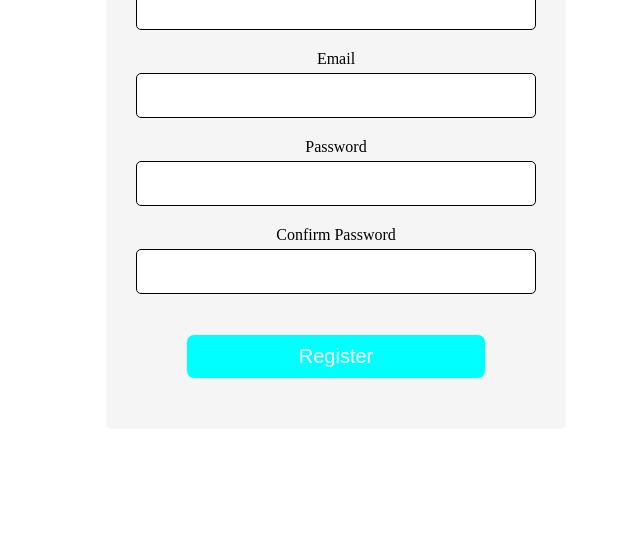
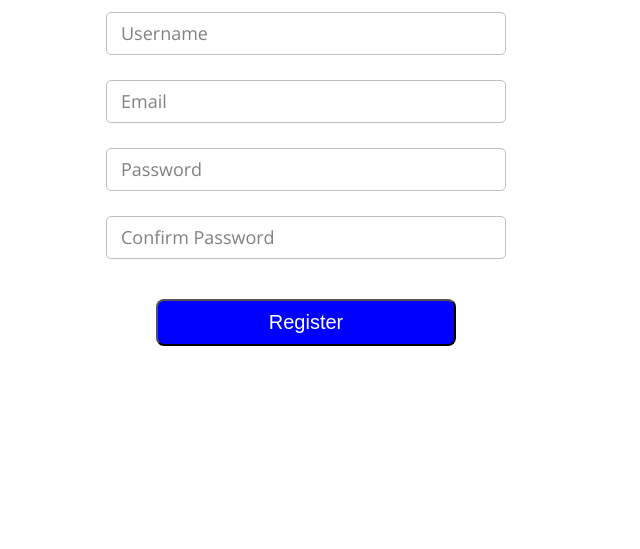
Before and after one commit to Ingenium9/RegisterationForm, a plain HTML site: page index.html in a window 1280 px wide. Shown: the part 267-816 px from the top of the page, without its empty margins (334-974 px from the left). Drawn offline with nearby package versions, Linux system fonts and the light colour scheme.

Commit message:
Changed the form interface

```diff
--- a/index.html
+++ b/index.html
@@ -6,7 +6,7 @@
     <meta name="viewport" content="width=device-width, initial-scale=1.0" />
     <link rel="stylesheet" href="styles.css" />
     <script src="script.js"></script>
-    <title>Registeration Form</title>
+    <title>Registration Form</title>
 </head>
 
 <body>
@@ -15,25 +15,28 @@
             <h1>Register</h1>
             <div class="input-group">
                 <label for="username">Username</label>
-                <input type="text" id="username" name="username" />
+                <input type="text" id="username" name="username" required/>
                 <div class="error"></div>
             </div>
             <div class="input-group">
                 <label for="email">Email</label>
-                <input type="text" id="email" name="email" />
+                <input type="email" id="email" name="email" required/>
                 <div class="error"></div>
             </div>
             <div class="input-group">
-                <label for="password">Password</label>
-                <input type="password" id="pass" name="pass" />
+                <label for="pass">Password</label>
+                <input type="password" id="pass" name="pass" required/>
                 <div class="error"></div>
             </div>
             <div class="input-group">
                 <label for="cpass">Confirm Password</label>
-                <input type="text" id="cpass" name="cpass" />
+                <input type="password" id="cpass" name="cpass" required/>
                 <div class="error"></div>
             </div>
-            <button type="submit" class="reg-button">Register</button>
+            <div class="button">
+                <div class="inner"></div>
+                <button type="submit">Register</button>
+            </div>
         </form>
     </div>
 </body>
--- a/script.js
+++ b/script.js
@@ -0,0 +1,21 @@
+document.addEventListener('DOMContentLoaded', function () {
+    const inputGroups = document.querySelectorAll('.input-group input');
+
+    inputGroups.forEach(input => {
+        input.addEventListener('input', function () {
+            handleInput(input);
+        });
+        handleInput(input);
+    });
+
+    function handleInput(input) {
+        const label = input.previousElementSibling;
+        if (input.value.trim() !== '') {
+            label.classList.add('moved');
+            input.classList.add('color-change');
+        } else {
+            label.classList.remove('moved');
+            input.classList.remove('color-change');
+        }
+    }
+});
--- a/styles.css
+++ b/styles.css
@@ -1,27 +1,31 @@
-body{
+@import url('https://fonts.googleapis.com/css2?family=Open+Sans&family=Poppins:ital,wght@0,500;1,400&display=swap');
+
+body {
     display: flex;
     align-items: center;
     justify-content: center;
     height: 100vh;
+    text-align: center;
+    font-family: 'Open Sans', sans-serif;
 }
-.container{
+
+.container {
     width: 400px;
+    position: relative;
+    background: white;
+    padding: 60px 40px;
     text-align: center;
 }
-#form{
-    width: 400px;
-    background-color: whitesmoke;
-    border-radius: 5px;
-    padding: 30px;
-}
-h1{
+
+h1 {
+    font-family: 'Poppins', sans-serif;
     text-align: center;
     color: black;
 }
-#form button{
+
+#form button {
     color: white;
-    background-color: aqua;
-    border: 1px solid azure;
+    background-color: blue;
     border-radius: 8px;
     cursor: pointer;
     font-size: 20px;
@@ -30,29 +34,64 @@ h1{
     padding: 10px;
 }
 
-.input-group{
+.input-group {
     display: flex;
     flex-direction: column;
     margin-bottom: 15px;
+    position: relative;
 }
-.input-group input{
+
+.input-group input {
     border-radius: 5px;
-    font-size: 20px;
+    font-size: 18px;
     margin-top: 5px;
     padding: 10px;
-    border: 1px solid black;
+    border: 1px solid silver;
+    padding-left: 15px;
+    outline: none;
+    transition: 0.4s;
 }
-.input-group input:focus{
-    outline: 0;
+
+.input-group:focus-within label {
+    /*top: 5px;*/
+    /*font-size: 14px;*/
+    /*color: blue;*/
+    background-color: white;
 }
-.input-group .error{
+
+.input-group label {
+    position: absolute;
+    top: 50%;
+    left: 15px;
+    transform: translateY(-50%);
+    pointer-events: none;
+    color: grey;
+    font-size: 18px;
+    transition: 0.3s;
+}
+
+.input-group .error {
     color: black;
     font-size: 16px;
     margin-top: 5px;
 }
-.input-group.success input{
+
+.input-group.success input {
     border-color: gold;
 }
-.input-group.error input{
+
+.input-group.error input {
     border-color: green;
 }
+
+
+.input-group label.moved {
+    transform: translateY(-32px);
+    font-size: 14px;
+    color: blue;
+    background: white;
+}
+
+.input-group input.color-change{
+    border-color: blue;
+}
```
